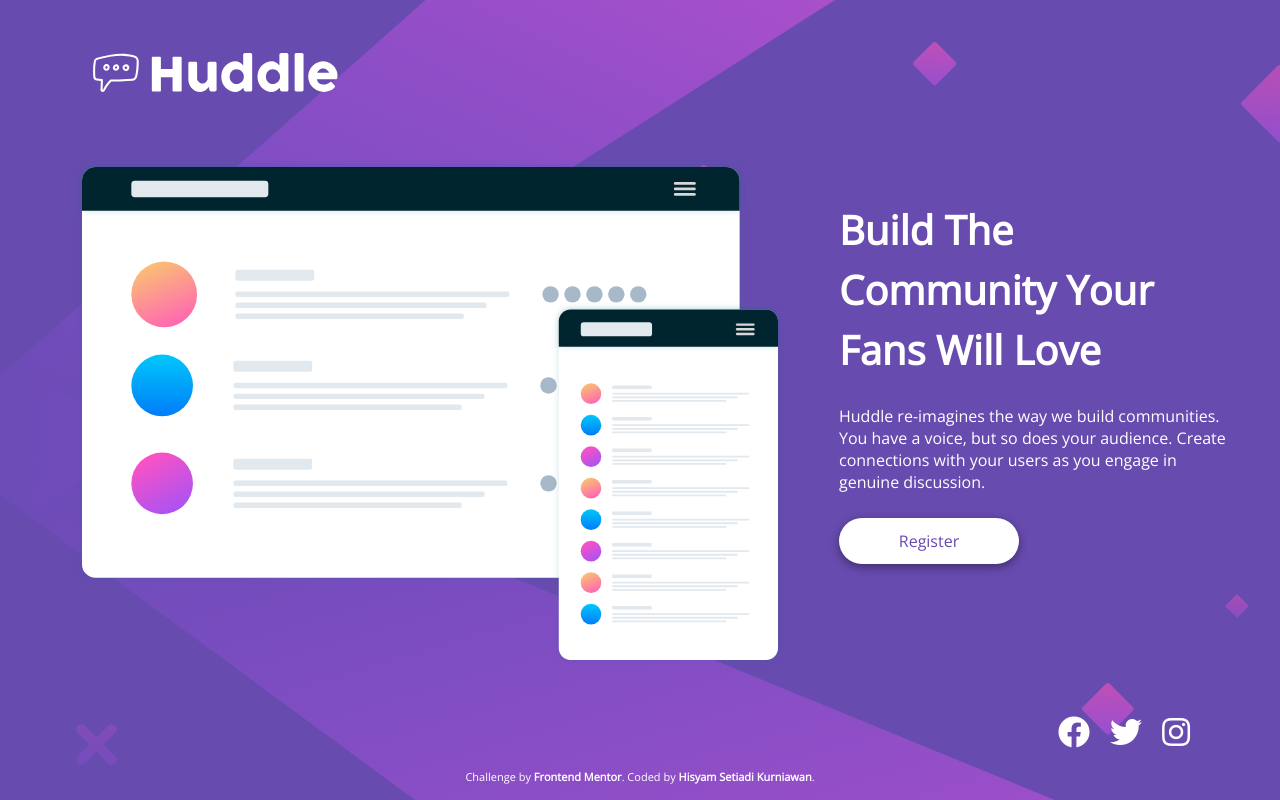
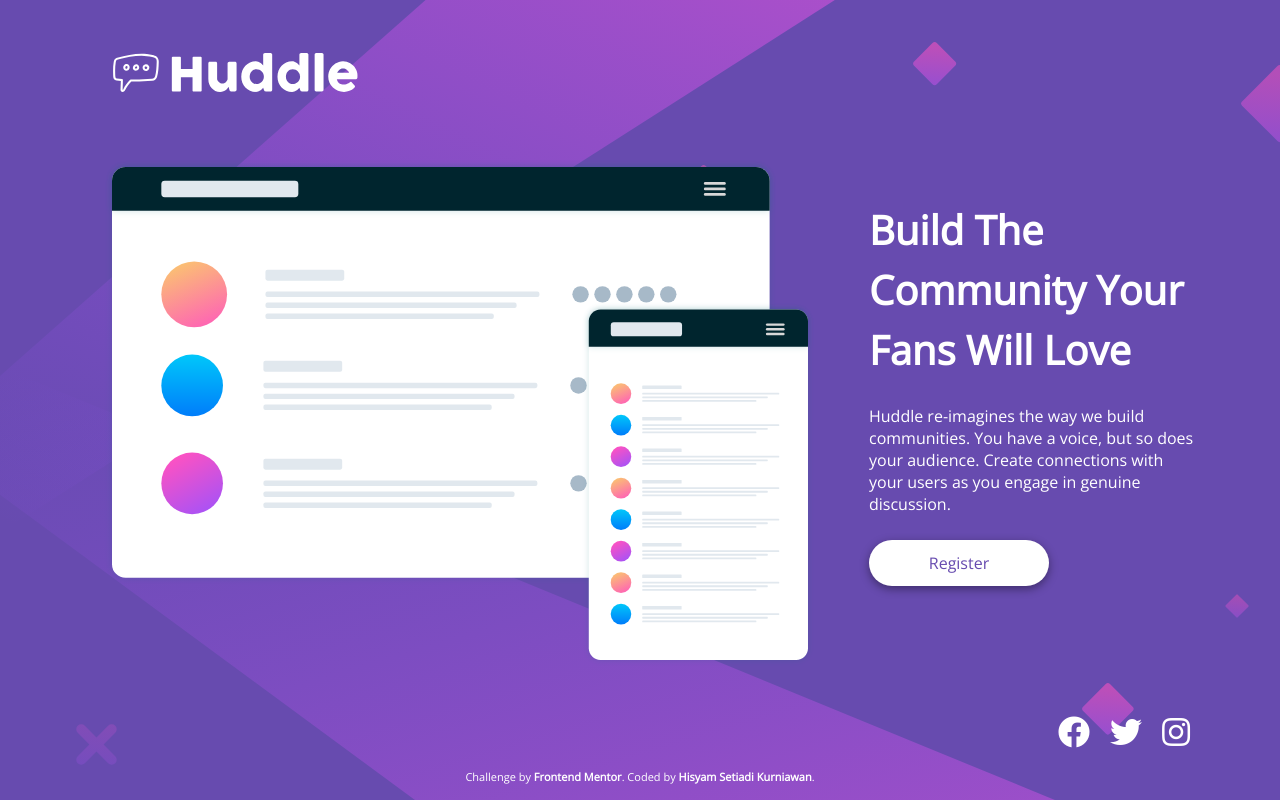
Before and after one commit to hisyamsk/Huddle, a plain HTML site: page index.html in a window 1280 px wide. Drawn offline with nearby package versions, Linux system fonts and the light colour scheme.

Commit message:
minor changes

```diff
--- a/css/style.css
+++ b/css/style.css
@@ -21,11 +21,12 @@ body {
 
 header {
     margin: 40px;
-    padding-left: 40px;
+    padding-left: 60px;
 }
 
 .container {
     margin: 50px;
+    padding: 0 30px;
     display: grid;
     grid-template-columns: 1fr 1fr;
     gap: 30px;
@@ -37,6 +38,7 @@ header {
 }
 
 .container h1 {
+    font-weight: bold;
     font-size: 40px;
     padding-top: 40px;
     line-height: 60px;
```
